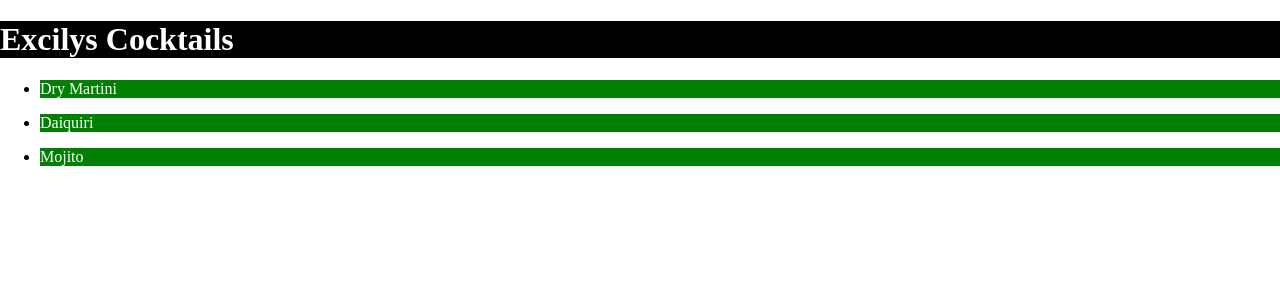
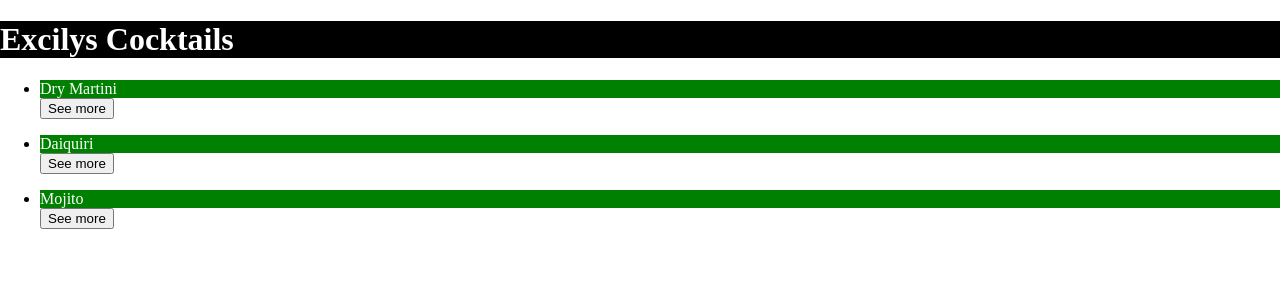
Before and after one commit to AlexDMartin/formation-angular, an Angular app: page / in a window 1280 px wide. Shown: the top 300 px of the page. Built offline with nearby package versions, Linux system fonts and the light colour scheme.

Commit message:
[SERVICE] Adding recipe service

```diff
--- a/src/app/app.component.ts
+++ b/src/app/app.component.ts
@@ -14,12 +14,15 @@ export class AppComponent implements OnInit{
   ngOnInit(): void {
     const recipe1 = new Recipe();
     recipe1.name = 'Dry Martini';
+    recipe1.description = 'Description du Dry Martini';
 
     const recipe2 = new Recipe();
     recipe2.name = 'Daiquiri';
+    recipe2.description = 'Description du Daiquiri';
 
     const recipe3 = new Recipe();
     recipe3.name = 'Mojito';
+    recipe3.description = 'Description du Mojito';
 
     this.recipes = [];
     this.recipes.push(recipe1);
--- a/src/app/recipe/recipe.component.html
+++ b/src/app/recipe/recipe.component.html
@@ -1,5 +1,21 @@
 <li>
+
   <div class="recipe-container">
       {{recipe?.name}}
   </div>
+
+  <div class="button">
+
+    <button (click)="toggleInfo()">
+      See
+      <span class="more" *ngIf="!isExpanded">more</span>
+      <span class="less" *ngIf="isExpanded">less</span>
+    </button>
+
+    <div class="description" *ngIf="isExpanded">
+      {{recipe?.description}}
+    </div>
+
+  </div>
+
 </li>
--- a/src/app/recipe/recipe.component.ts
+++ b/src/app/recipe/recipe.component.ts
@@ -11,4 +11,10 @@ export class RecipeComponent {
   @Input()
   recipe: Recipe
 
+  isExpanded = false;
+
+  toggleInfo(): void {
+    this.isExpanded = !this.isExpanded;
+  }
+
 }
```
Also changed, not shown: src/app/recipe.service.ts (added, +9 -0 lines), 1 other file (tests, documents, lock files or other folders).
